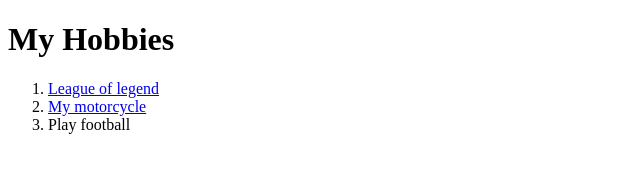
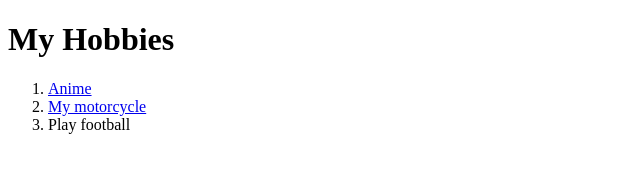
Before and after one commit to Daniel-Rammirez/cv, a plain HTML site: page myHobbies.html in a window 1280 px wide. Shown: the full height of the page, 0-640 px from the left. Drawn offline with Linux system fonts and the light colour scheme.

Commit message:
Change anime url

```diff
--- a/myHobbies.html
+++ b/myHobbies.html
@@ -5,7 +5,7 @@
 <body>
     <h1>My Hobbies</h1>
     <ol>
-        <li><a href="https://www.leagueoflegends.com/es-mx/">League of legend</a></li>
+        <li><a href="https://monoschinos2.com/">Anime</a></li>
         <li><a href="https://www.ktm.cl/">My motorcycle</a></li>
         <li>Play football</li>
     </ol>
```
